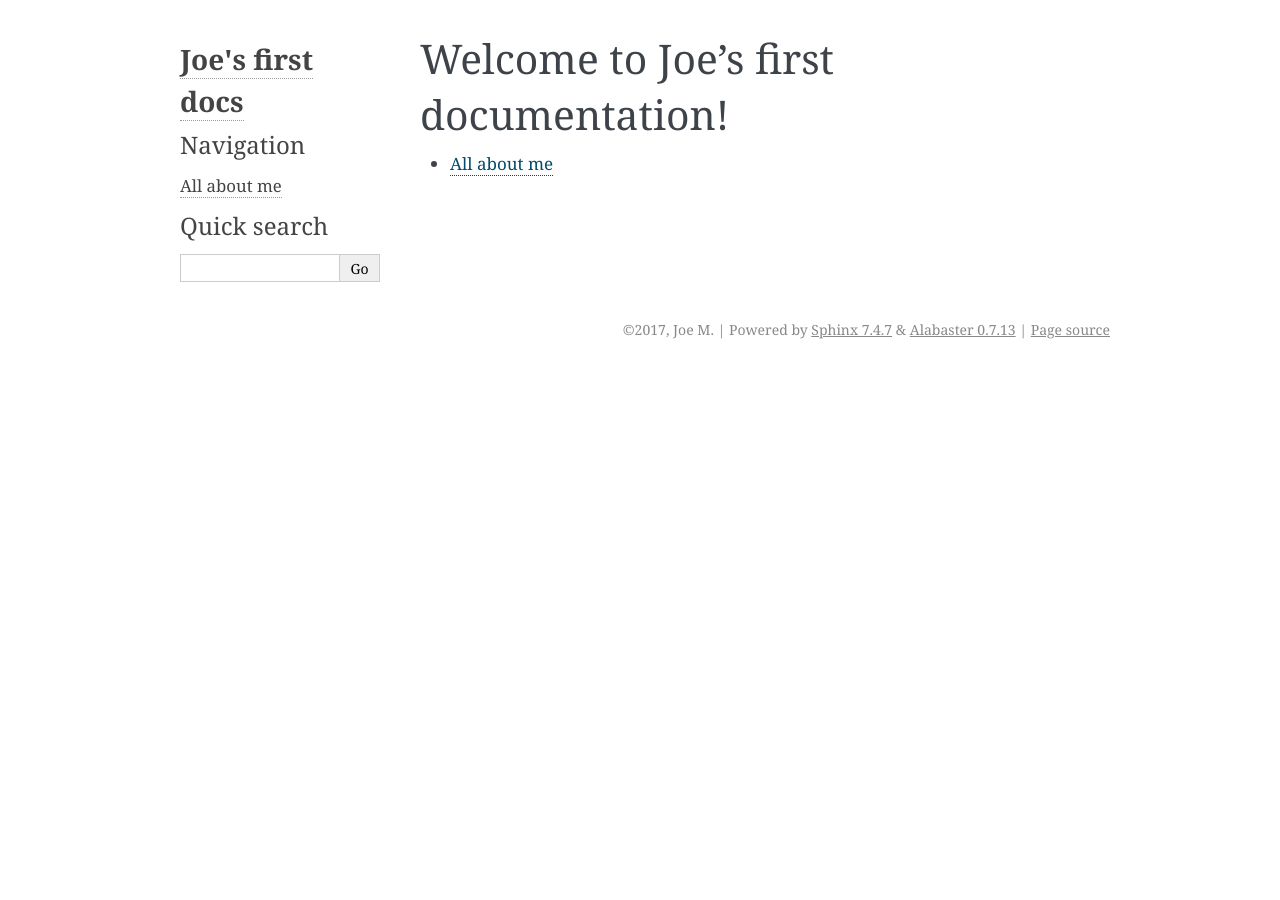
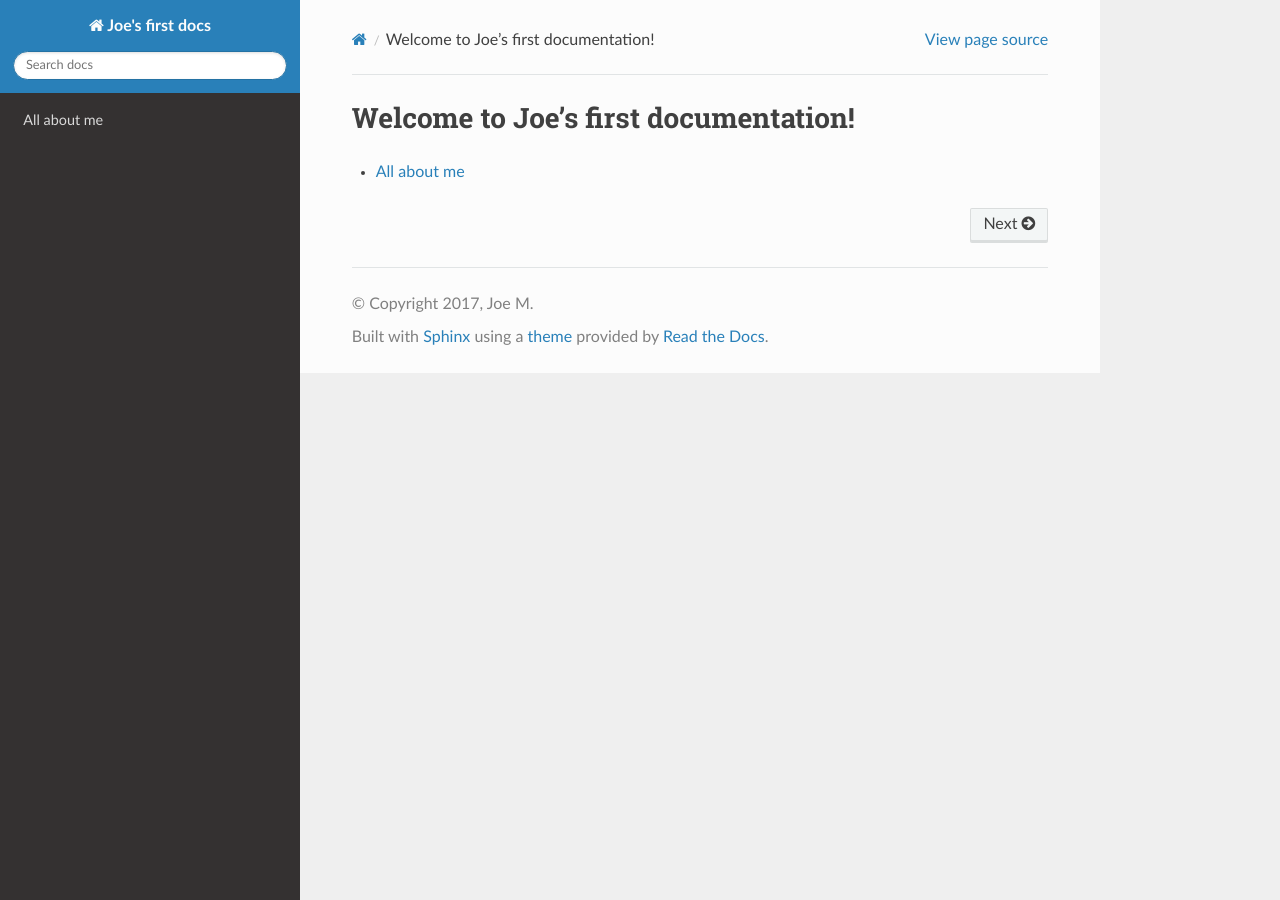
Before and after one commit to Tocseoj/my-first-docs, a Sphinx documentation site: the page built from docs/index.rst, in a window 1280 px wide. Built offline with Sphinx 7.4.7 and the Read the Docs theme 2.0.0, drawn with Linux system fonts in a browser that asks for light colours.

Commit message:
new theme

```diff
--- a/docs/conf.py
+++ b/docs/conf.py
@@ -83,7 +83,7 @@ todo_include_todos = False
 # The theme to use for HTML and HTML Help pages.  See the documentation for
 # a list of builtin themes.
 #
-html_theme = 'alabaster'
+html_theme = "sphinx_rtd_theme"
 
 # Theme options are theme-specific and customize the look and feel of a theme
 # further.  For a list of options available for each theme, see the
```
